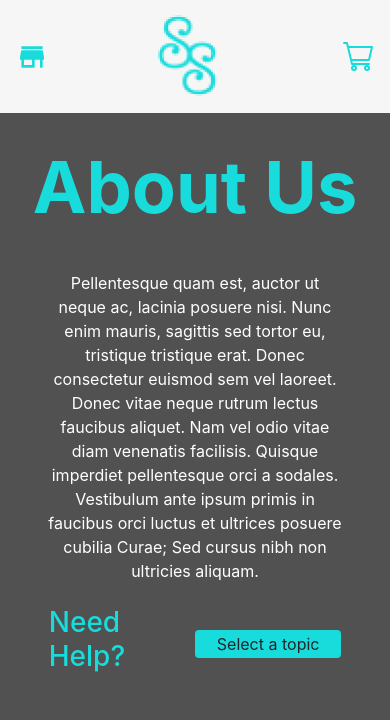
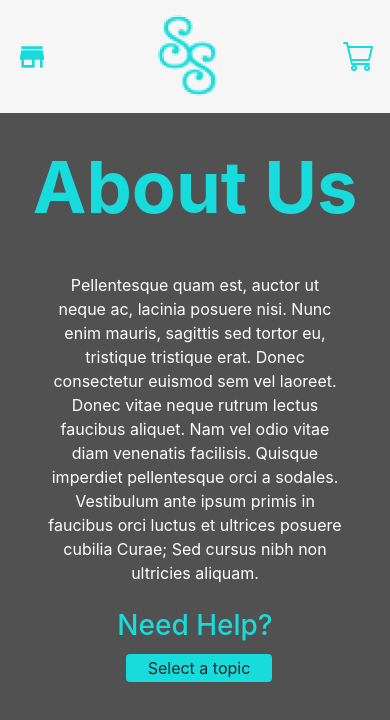
Before and after one commit to goducks09/soap-store, a React (Create React App) app: page /about in a window 390 px wide. Shown: the top 720 px of the page. Built offline with nearby package versions, Linux system fonts and the light colour scheme.

Commit message:
Fix formatting issues for mobile

```diff
--- a/src/App.css
+++ b/src/App.css
@@ -65,15 +65,14 @@ button:hover,
   text-decoration: underline;
 }
 
-.about,
-.cart-wrapper,
-.product-list,
+.page-wrapper,
 #root {
   color: #18DCDC;
   display: flex;
   flex-direction: row;
   flex-wrap: wrap;
   justify-content: space-around;
+  max-width: 100vw;
   min-height: 100vh;
   position: absolute;
   bottom: 0;
@@ -128,6 +127,7 @@ button:hover,
 
 .navbar {
   background-color: rgba(255,255,255,0.95);
+  max-width: 100vw;
 }
 
 .navbar-title {
--- a/src/components/About.js
+++ b/src/components/About.js
@@ -14,7 +14,7 @@ export default class About extends Component {
 
   render() {
     return (
-      <div className='about'>
+      <div className='page-wrapper'>
         <h2 className='page-title display-3 font-weight-bold'>About Us</h2>
 
         <p className='text-white text-center mx-5'>
@@ -22,7 +22,7 @@ export default class About extends Component {
         </p>
 
         <TransitionGroup component={null}>
-          <div className='help d-flex align-items-center justify-content-center'>
+          <div className='help d-flex align-items-center justify-content-center flex-wrap text-center'>
             <h3>Need Help?</h3>
               <div className='dropdown position-relative ml-2 ml-sm-4'>
                 <button className='help-menu' type='button' onClick={(e) => {e.target.classList.toggle('show'); this.animateMenu()}}>
--- a/src/components/Cart/Cart.js
+++ b/src/components/Cart/Cart.js
@@ -11,10 +11,14 @@ export default class Cart extends Component {
         {value => {
           const {cart} = value;
           if(cart.length === 0) {
-            return <span className='page-title align-self-center'>Your Cart is Empty</span>;
+            return (
+              <div className='page-wrapper'>
+                <span className='page-title align-self-center'>Your Cart is Empty</span>
+              </div>
+            );
           } else {
             return (
-              <div className='cart-wrapper'>
+              <div className='page-wrapper'>
                 <h3 className='display-4 page-title'>Shopping Cart</h3>
                 <CartColumns />
                 <CartList value={value} />
--- a/src/components/Cart/CartItem.js
+++ b/src/components/Cart/CartItem.js
@@ -15,8 +15,8 @@ export default function CartItem({item, value}) {
 
         <span className='col-lg-2 mx-lg-auto'>${price}</span>
 
-        <div className='d-flex justify-content-center col-lg-2 mx-lg-auto'>
-          <div>
+        <div className='col-lg-2 mx-lg-auto'>
+          <div className='d-flex justify-content-center'>
             <button className='btn mx-1' onClick={() => decrement(id)}>-</button>
             <span>{count}</span>
             <button className='btn mx-1' onClick={() => increment(id)}>+</button>
--- a/src/components/ProductList.js
+++ b/src/components/ProductList.js
@@ -7,7 +7,7 @@ export default class ProductList extends Component {
 
   render() {
     return (
-      <div className='product-list'>
+      <div className='page-wrapper'>
         <h2 className='page-title display-3'>Products</h2>
 
         <ProductConsumer>
```
